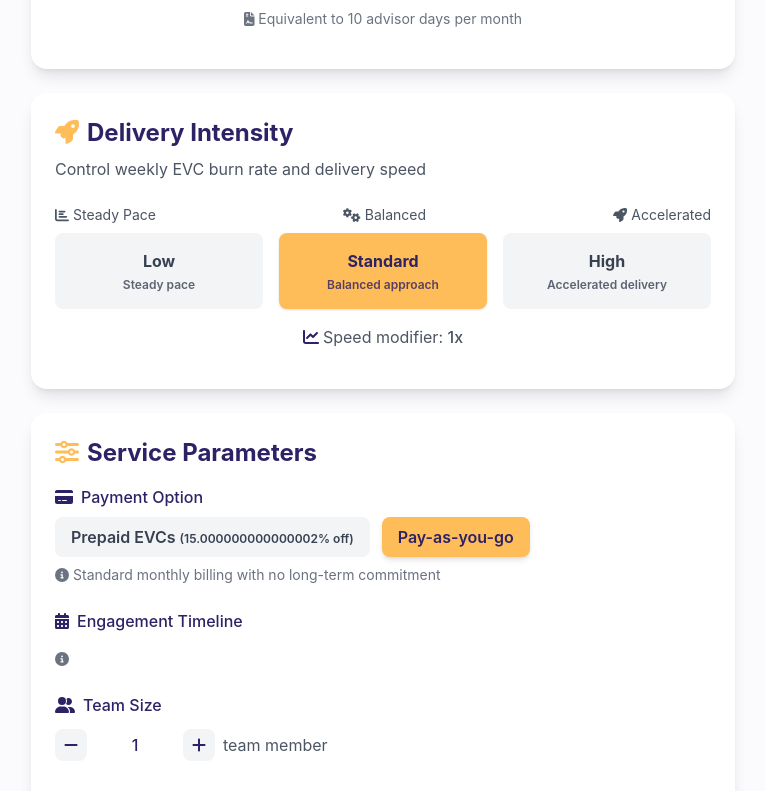
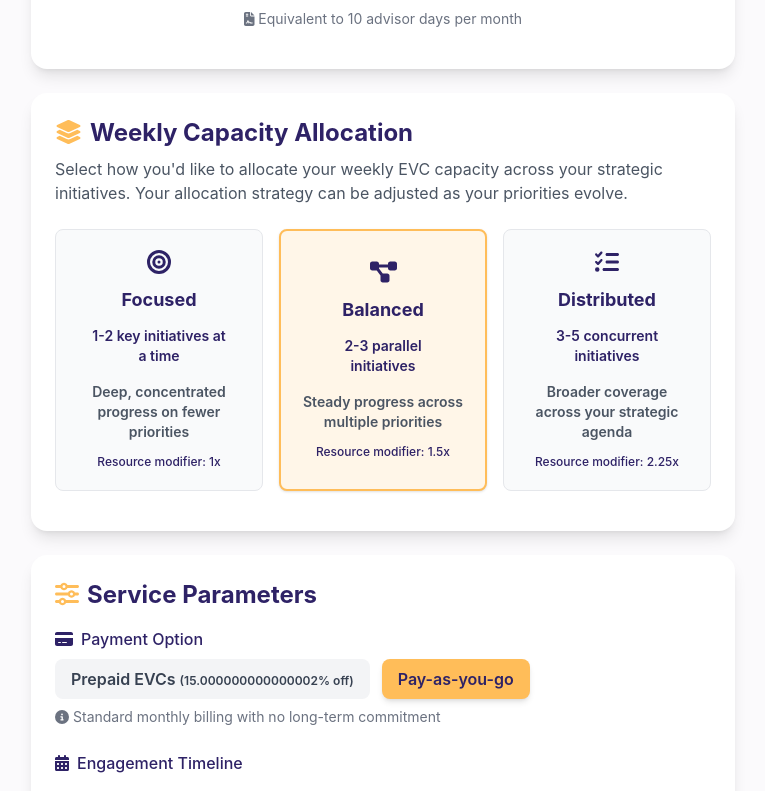
Before and after one commit to elexive-com/elexive-calc, a React (Create React App) app: page / in a window 1280 px wide. Shown: the part 1988-2779 px from the top of the page, without its empty margins (49-814 px from the left). Built offline with nearby package versions, Linux system fonts and the light colour scheme.

Commit message:
intensity planner

```diff
--- a/src/CalculatorApp.jsx
+++ b/src/CalculatorApp.jsx
@@ -11,7 +11,8 @@ import {
   faArrowRight, faChartBar,
   faCalendarDays, faInfoCircle, faUserFriends, faPlus, faMinus,
   faSlidersH, faCoins, faCreditCard, faCheckCircle,
-  faCalculator, faEnvelope, faExchangeAlt, faFileAlt
+  faCalculator, faEnvelope, faExchangeAlt, faFileAlt,
+  faLayerGroup, faTasks, faProjectDiagram
 } from '@fortawesome/free-solid-svg-icons';
 
 // Helper function to get icon for module
@@ -49,7 +50,7 @@ const CalculatorApp = () => {
   const [intent, setIntent] = useState('');
   const [selectedModules, setSelectedModules] = useState([]);
   const [evcTarget, setEvcTarget] = useState(calculatorConfig.defaults.evcTarget);
-  const [effortIntensity, setEffortIntensity] = useState(calculatorConfig.defaults.effortIntensity);
+  const [capacityAllocation, setCapacityAllocation] = useState(calculatorConfig.defaults.capacityAllocation);
   const [paymentOption, setPaymentOption] = useState(calculatorConfig.defaults.paymentOption);
   const [selectedTimeframe, setSelectedTimeframe] = useState(
     calculatorConfig.timeframes && Object.keys(calculatorConfig.timeframes).length > 0
@@ -77,7 +78,7 @@ const CalculatorApp = () => {
   const [monthlyEvcs, setMonthlyEvcs] = useState(0);
   const [evcPricePerUnit, setEvcPricePerUnit] = useState(0);
   const [deliverySpeed, setDeliverySpeed] = useState(
-    calculatorConfig.intensityLevels[defaults.effortIntensity].description
+    calculatorConfig.capacityAllocation[defaults.capacityAllocation].description
   );
 
   // Custom function to handle intent selection and apply presets
@@ -100,8 +101,8 @@ const CalculatorApp = () => {
         // Apply the preset EVC target
         setEvcTarget(preset.evcTarget);
 
-        // Apply the preset effort intensity
-        setEffortIntensity(preset.effortIntensity);
+        // Apply the preset capacity allocation
+        setCapacityAllocation(preset.capacityAllocation);
 
         // Apply the preset payment option
         setPaymentOption(preset.paymentOption);
@@ -144,7 +145,7 @@ const CalculatorApp = () => {
 
   // Calculate pricing whenever selections change
   const calculatePricing = React.useCallback(() => {
-    const { intensityLevels, evcBase, modules } = calculatorConfig;
+    const { capacityAllocation: allocations, evcBase, modules } = calculatorConfig;
 
     // Calculate total EVCs needed based on selected modules
     let baseModuleEvcs = 0;
@@ -162,9 +163,9 @@ const CalculatorApp = () => {
       baseModuleEvcs = evcTarget; // Fallback to slider value if no modules selected
     }
 
-    // Apply intensity modifier
-    const intensityMultiplier = intensityLevels[effortIntensity].speedModifier;
-    let adjustedEvcs = baseModuleEvcs * intensityMultiplier;
+    // Apply capacity allocation modifier
+    const allocationMultiplier = allocations[capacityAllocation].speedModifier;
+    let adjustedEvcs = baseModuleEvcs * allocationMultiplier;
 
     // Apply parameter modifiers
     Object.entries(parameters).forEach(([paramId, isEnabled]) => {
@@ -176,8 +177,8 @@ const CalculatorApp = () => {
     // Round to avoid weird fractional EVCs
     adjustedEvcs = Math.ceil(adjustedEvcs);
 
-    // Set delivery speed descriptor
-    setDeliverySpeed(intensityLevels[effortIntensity].description);
+    // Set allocation descriptor
+    setDeliverySpeed(allocations[capacityAllocation].description);
 
     // Apply volume discount based on config
     let pricePerEvc = evcBase.basePrice;
@@ -195,7 +196,7 @@ const CalculatorApp = () => {
     setMonthlyEvcs(adjustedEvcs);
     setEvcPricePerUnit(pricePerEvc);
     setTotalPrice(Math.round(adjustedEvcs * pricePerEvc));
-  }, [selectedModules, evcTarget, effortIntensity, parameters, paymentOption, parameterModifiers]);
+  }, [selectedModules, evcTarget, capacityAllocation, parameters, paymentOption, parameterModifiers]);
 
   // Use the memoized callback in useEffect
   useEffect(() => {
@@ -405,53 +406,50 @@ const CalculatorApp = () => {
     </div>
   );
 
-  // Effort / Intensity Slider
-  const renderIntensitySlider = () => (
+  // Capacity Allocation selector
+  const renderCapacityAllocationSelector = () => (
     <div className="bg-white p-6 rounded-2xl shadow-lg mb-6">
       <h2 className="text-2xl font-bold text-[var(--elexive-primary)] mb-2">
-        <FontAwesomeIcon icon={faRocket} className="text-[var(--elexive-accent)] mr-2" />
-        Delivery Intensity
+        <FontAwesomeIcon icon={faLayerGroup} className="text-[var(--elexive-accent)] mr-2" />
+        Weekly Capacity Allocation
       </h2>
-      <p className="text-gray-600 mb-6">Control weekly EVC burn rate and delivery speed</p>
+      <p className="text-gray-600 mb-6">
+        Select how you'd like to allocate your weekly EVC capacity across your strategic initiatives.
+        Your allocation strategy can be adjusted as your priorities evolve.
+      </p>
 
       <div className="mb-4">
-        <div className="flex justify-between mb-2 text-sm text-gray-600">
-          <span>
-            <FontAwesomeIcon icon={faChartBar} className="mr-1" />
-            Steady Pace
-          </span>
-          <span>
-            <FontAwesomeIcon icon={faGears} className="mr-1" />
-            Balanced
-          </span>
-          <span>
-            <FontAwesomeIcon icon={faRocket} className="mr-1" />
-            Accelerated
-          </span>
-        </div>
-        <div className="flex items-center space-x-4">
-          {Object.entries(calculatorConfig.intensityLevels).map(([level, details]) => (
+        <div className="grid grid-cols-1 md:grid-cols-3 gap-4">
+          {Object.entries(calculatorConfig.capacityAllocation).map(([key, details]) => (
             <button
-              key={level}
-              onClick={() => setEffortIntensity(parseInt(level))}
-              className={`flex-1 py-4 rounded-xl transition-all duration-200 ${
-                effortIntensity === parseInt(level)
-                  ? 'bg-[var(--elexive-accent)] text-[var(--elexive-primary)] shadow'
-                  : 'bg-gray-100 text-gray-700 hover:bg-gray-200'
+              key={key}
+              onClick={() => setCapacityAllocation(key)}
+              className={`p-5 rounded-xl transition-all duration-200 ${
+                capacityAllocation === key
+                  ? 'bg-[#FFF6E8] border-2 border-[var(--elexive-accent)] shadow'
+                  : 'bg-gray-50 border border-gray-200 hover:border-[var(--elexive-accent)] hover:shadow'
               }`}
             >
-              <div className="text-center">
-                <div className="font-bold mb-1">{details.description}</div>
-                <div className="text-xs opacity-80">{details.label}</div>
+              <div className="flex flex-col items-center">
+                <FontAwesomeIcon
+                  icon={
+                    key === "focused" ? faBullseye :
+                    key === "balanced" ? faProjectDiagram :
+                    faTasks
+                  }
+                  className="text-[var(--elexive-primary)] text-2xl mb-3"
+                />
+                <h3 className="font-bold text-lg text-[var(--elexive-primary)]">{details.description}</h3>
+                <div className="text-sm bg-[var(--elexive-accent-light)] rounded-full px-3 py-1 my-2">
+                  {details.label}
+                </div>
+                <p className="text-sm text-gray-600 text-center mt-1">{details.valueProposition}</p>
+                <div className="text-xs text-[var(--elexive-primary)] font-medium mt-3">
+                  Resource modifier: {details.speedModifier}x
+                </div>
               </div>
             </button>
           ))}
-        </div>
-        <div className="mt-4 text-center">
-          <p className="text-gray-600">
-            <FontAwesomeIcon icon={faChartLine} className="text-[var(--elexive-primary)] mr-1" />
-            Speed modifier: <span className="font-medium">{calculatorConfig.intensityLevels[effortIntensity].speedModifier}x</span>
-          </p>
         </div>
       </div>
     </div>
@@ -665,7 +663,7 @@ const CalculatorApp = () => {
             </h4>
             <div className="text-xs text-gray-600 mt-1">
               <p>Base EVC from modules: {selectedModuleDetails.reduce((sum, module) => sum + (module.evcRange.min + module.evcRange.max)/2, 0).toFixed(1)} EVCs</p>
-              <p>Intensity modifier ({deliverySpeed}): {calculatorConfig.intensityLevels[effortIntensity].speedModifier}x</p>
+              <p>Allocation modifier ({calculatorConfig.capacityAllocation[capacityAllocation].description}): {calculatorConfig.capacityAllocation[capacityAllocation].speedModifier}x</p>
               {Object.entries(parameters)
                 .filter(([, enabled]) => enabled)
                 .map(([paramId]) => {
@@ -868,11 +866,11 @@ const CalculatorApp = () => {
           <p className="font-medium">{evcTarget} EVCs</p>
         </div>
 
-        {/* Intensity */}
+        {/* Capacity Allocation */}
         <div>
-          <h4 className="text-sm font-medium text-gray-500 mb-1">Delivery Intensity</h4>
-          <p className="font-medium">{calculatorConfig.intensityLevels[effortIntensity].description}</p>
-          <p className="text-xs text-gray-600">Speed: {calculatorConfig.intensityLevels[effortIntensity].speedModifier}x</p>
+          <h4 className="text-sm font-medium text-gray-500 mb-1">Capacity Allocation</h4>
+          <p className="font-medium">{calculatorConfig.capacityAllocation[capacityAllocation].description}</p>
+          <p className="text-xs text-gray-600">{calculatorConfig.capacityAllocation[capacityAllocation].label}</p>
         </div>
 
         {/* Payment Option */}
@@ -936,7 +934,7 @@ const CalculatorApp = () => {
           {renderEvcExplainer()}
           {renderModuleSelector()}
           {renderCapacitySlider()}
-          {renderIntensitySlider()}
+          {renderCapacityAllocationSelector()}
           {renderServiceParameters()}
           {renderPricingSummary()}
         </div>
--- a/src/config/calculatorConfig.json
+++ b/src/config/calculatorConfig.json
@@ -236,21 +236,24 @@
       }
     }
   ],
-  "intensityLevels": {
-    "1": {
-      "description": "Low",
-      "speedModifier": 0.7,
-      "label": "Steady pace"
+  "capacityAllocation": {
+    "focused": {
+      "description": "Focused",
+      "speedModifier": 1.0,
+      "label": "1-2 key initiatives at a time",
+      "valueProposition": "Deep, concentrated progress on fewer priorities"
     },
-    "2": {
-      "description": "Standard",
-      "speedModifier": 1.0,
-      "label": "Balanced approach"
+    "balanced": {
+      "description": "Balanced",
+      "speedModifier": 1.5,
+      "label": "2-3 parallel initiatives",
+      "valueProposition": "Steady progress across multiple priorities"
     },
-    "3": {
-      "description": "High",
-      "speedModifier": 1.5,
-      "label": "Accelerated delivery"
+    "distributed": {
+      "description": "Distributed",
+      "speedModifier": 2.25,
+      "label": "3-5 concurrent initiatives",
+      "valueProposition": "Broader coverage across your strategic agenda"
     }
   },
   "serviceParameters": [
@@ -278,7 +281,7 @@
   ],
   "defaults": {
     "evcTarget": 20,
-    "effortIntensity": 2,
+    "capacityAllocation": "balanced",
     "paymentOption": "retroactive"
   }
 }
--- a/src/config/calculatorPresets.json
+++ b/src/config/calculatorPresets.json
@@ -8,7 +8,7 @@
         "Innovation Blueprint"
       ],
       "evcTarget": 30,
-      "effortIntensity": 3,
+      "capacityAllocation": "distributed",
       "paymentOption": "prepaid",
       "parameters": {
         "onSitePresence": false,
@@ -24,7 +24,7 @@
         "AI Impact"
       ],
       "evcTarget": 25,
-      "effortIntensity": 3,
+      "capacityAllocation": "focused",
       "paymentOption": "prepaid",
       "parameters": {
         "onSitePresence": true,
@@ -40,7 +40,7 @@
         "Data Advantage"
       ],
       "evcTarget": 25,
-      "effortIntensity": 2,
+      "capacityAllocation": "balanced",
       "paymentOption": "retroactive",
       "parameters": {
         "onSitePresence": false,
```
